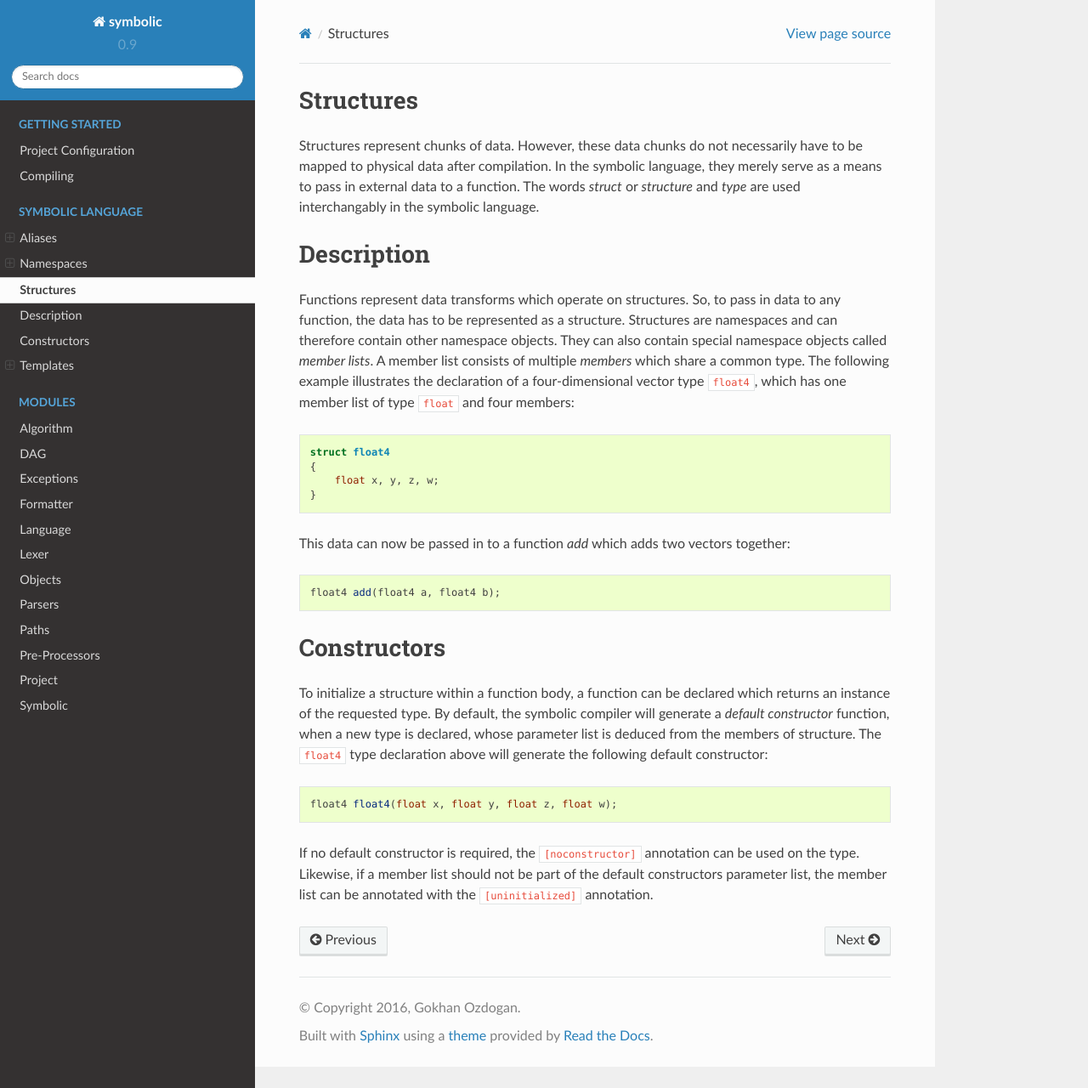
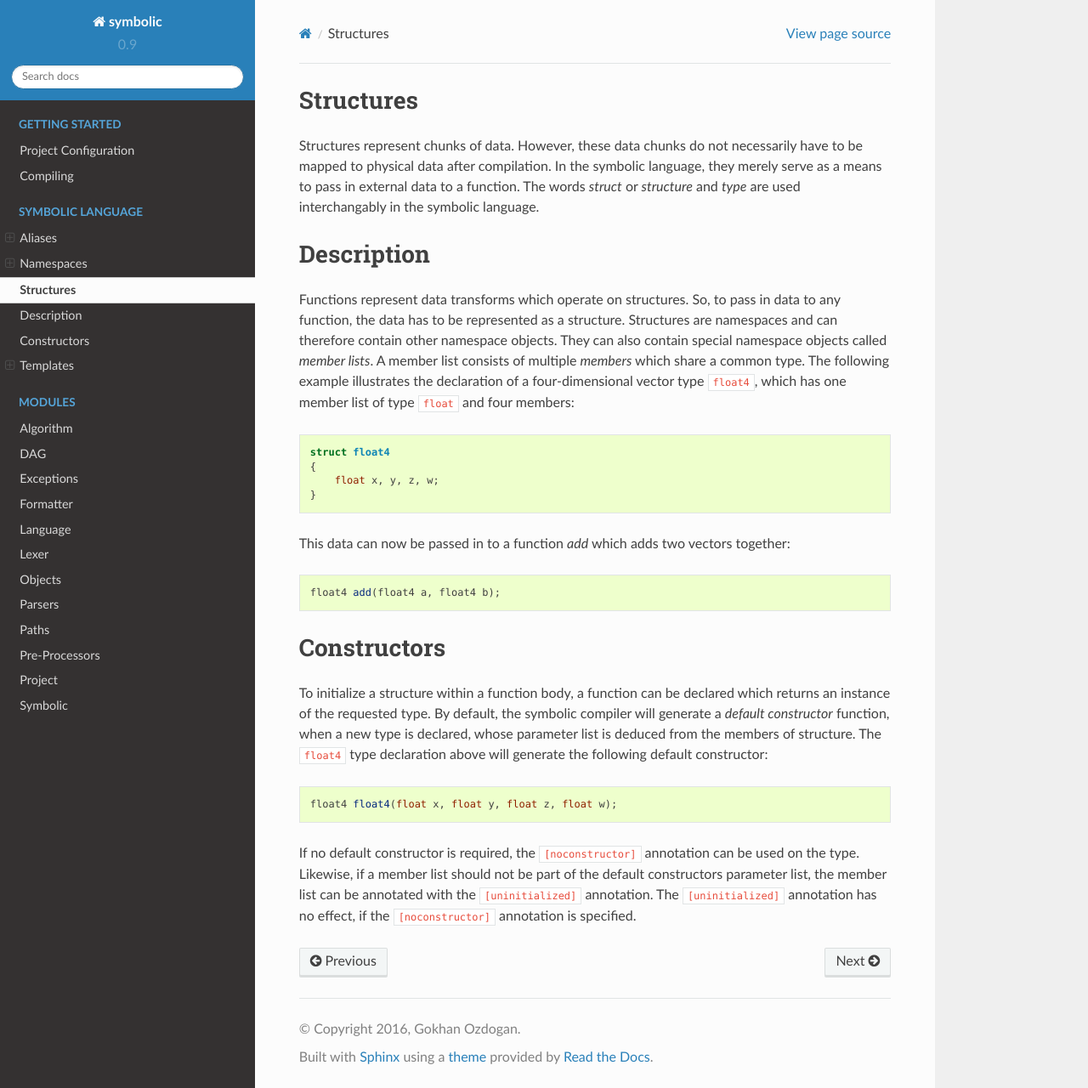
Before and after one commit to yoshimon/symbolic, a Sphinx documentation site: the page built from doc/sphinx/source/symbolic_language/structures.rst, in a window 1280 px wide and 1280 px high. Shown: the whole window at 85% size. Built offline with Sphinx 7.4.7 and the Read the Docs theme 2.0.0, drawn with Linux system fonts in a browser that asks for light colours; pages that are not in the unit, such as notebooks, are missing from menus.

Commit message:
Update structures.rst

```diff
--- a/doc/sphinx/source/symbolic_language/structures.rst
+++ b/doc/sphinx/source/symbolic_language/structures.rst
@@ -27,4 +27,4 @@ To initialize a structure within a function body, a function can be declared whi
 
     float4 float4(float x, float y, float z, float w);
 
-If no default constructor is required, the :code:`[noconstructor]` annotation can be used on the type. Likewise, if a member list should not be part of the default constructors parameter list, the member list can be annotated with the :code:`[uninitialized]` annotation.
+If no default constructor is required, the :code:`[noconstructor]` annotation can be used on the type. Likewise, if a member list should not be part of the default constructors parameter list, the member list can be annotated with the :code:`[uninitialized]` annotation. The :code:`[uninitialized]` annotation has no effect, if the :code:`[noconstructor]` annotation is specified.
```
